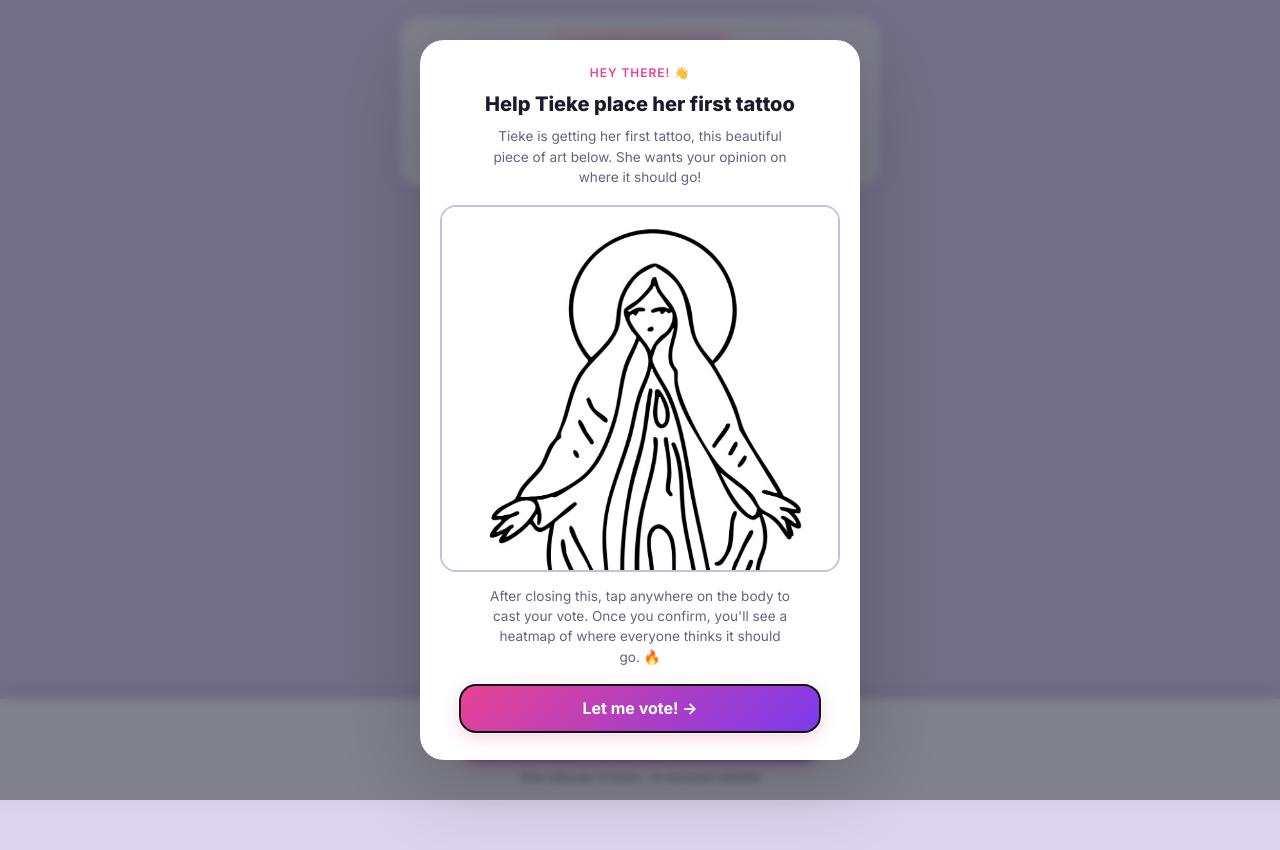
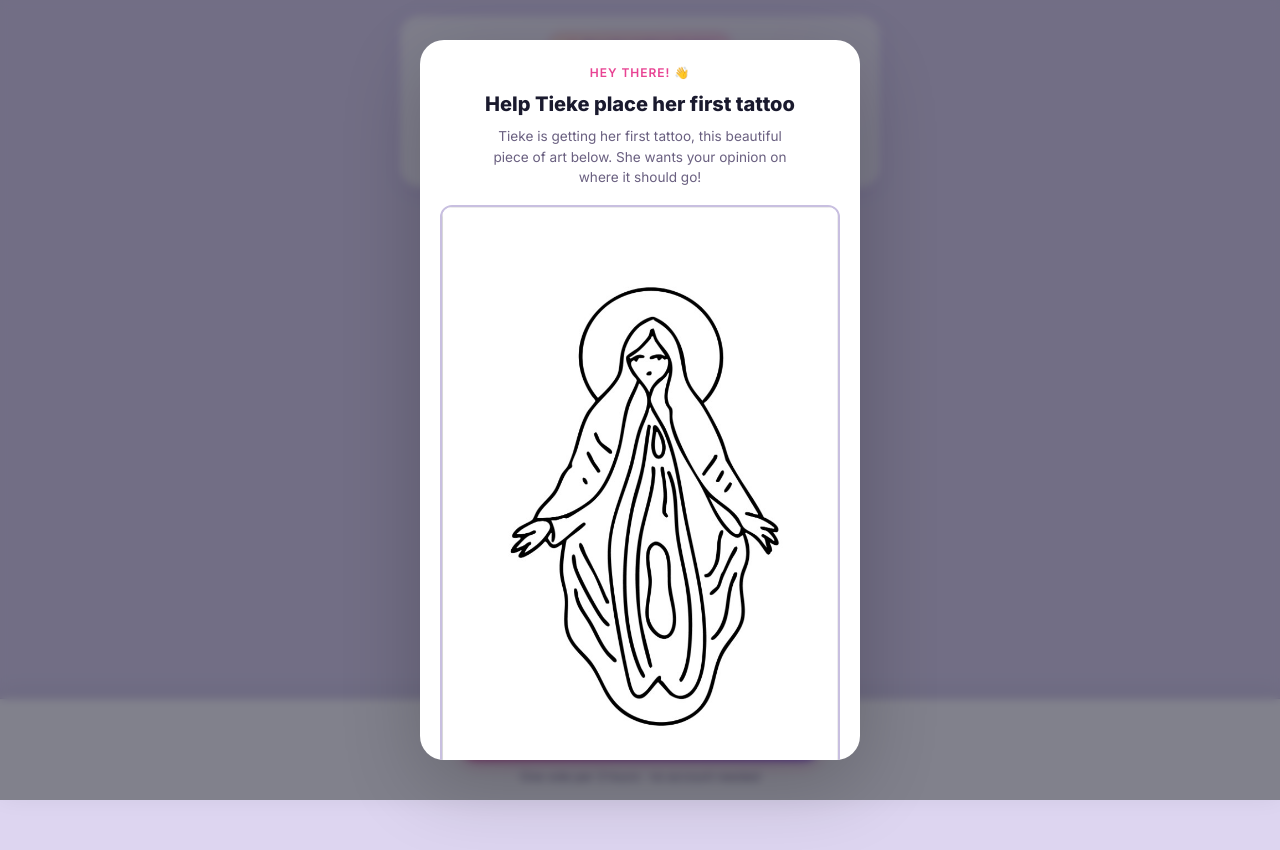
Before and after one commit to phasic/TattooPlacement, a React (Vite) app: page / in a window 1280 px wide. Shown: the top 850 px of the page. Built offline with nearby package versions, Linux system fonts and the light colour scheme; no server answers; the database is empty.

Commit message:
chore: deploy update

```diff
--- a/src/App.css
+++ b/src/App.css
@@ -465,6 +465,20 @@ button:disabled {
   margin: -18% -8% -2%;
 }
 
+/* Welcome modal: always show full tattoo, no cropping */
+.welcome-dialog .design-img-wrap {
+  overflow: visible;
+  border: none;
+  background: none;
+}
+
+.welcome-dialog .design-img {
+  width: 100%;
+  margin: 0;
+  border-radius: 12px;
+  border: 2px solid var(--border);
+}
+
 .design-caption {
   font-size: 0.85rem;
   color: var(--muted);
```
